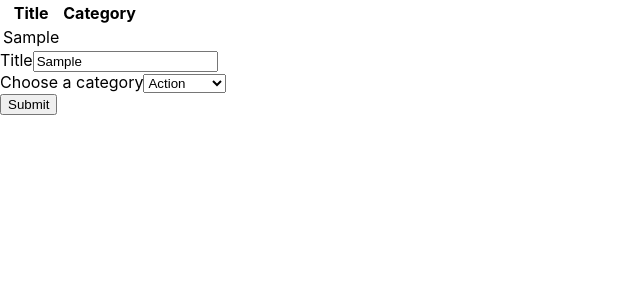
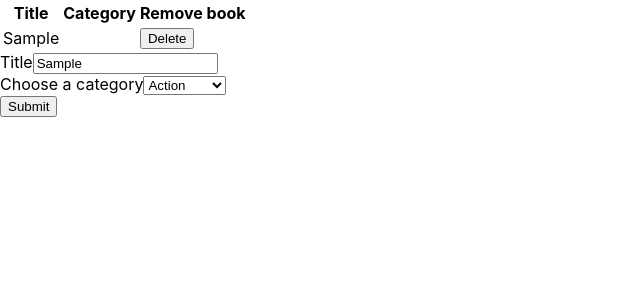
Before and after one commit to NiiazalyDzhumaliev/bookstore, a React (Create React App) app: page / in a window 1280 px wide. Both pictures are taken after typing "Sample" into the empty fields and a click on the input "Submit". Shown: the top 300 px of the page, without its empty margins (0-640 px from the left). Built offline with nearby package versions, Linux system fonts and the light colour scheme.

Commit message:
Implement remove_book action

```diff
--- a/src/actions/index.js
+++ b/src/actions/index.js
@@ -1,11 +1,9 @@
 export const CREATE_BOOK = bookObject => ({
+  ...bookObject,
   type: 'CREATE_BOOK',
-  title: bookObject.title,
-  category: bookObject.category,
 });
 
 export const REMOVE_BOOK = bookObject => ({
   type: 'REMOVE_BOOK',
-  title: bookObject.title,
-  category: bookObject.category,
+  delId: bookObject.id,
 });
--- a/src/components/Book.js
+++ b/src/components/Book.js
@@ -1,17 +1,34 @@
 import PropTypes from 'prop-types';
+import { connect } from 'react-redux';
+import { REMOVE_BOOK } from '../actions';
 
 const Book = props => {
-  const { bookObject } = props;
+  const { bookObject, onDeleteBook } = props;
+
+  const handleClick = () => {
+    onDeleteBook(bookObject);
+  };
+
   return (
     <tr>
       <td>{bookObject.title}</td>
       <td>{bookObject.category}</td>
+      <td>
+        <button type="button" onClick={handleClick}>
+          Delete
+        </button>
+      </td>
     </tr>
   );
 };
 
+const mapDispatchToProps = dispatch => ({
+  onDeleteBook: bookObject => dispatch(REMOVE_BOOK(bookObject)),
+});
+
 Book.propTypes = {
   bookObject: PropTypes.objectOf(PropTypes.any).isRequired,
+  onDeleteBook: PropTypes.func.isRequired,
 };
 
-export default Book;
+export default connect(null, mapDispatchToProps)(Book);
--- a/src/containers/BookList.js
+++ b/src/containers/BookList.js
@@ -10,6 +10,7 @@ const BookList = ({ books }) => (
       <tr>
         <th>Title</th>
         <th>Category</th>
+        <th>Remove book</th>
       </tr>
       {books.map(book => (
         <Book bookObject={book} key={UuidV4()} />
--- a/src/reducers/books.js
+++ b/src/reducers/books.js
@@ -18,9 +18,7 @@ const reducer = (state = initialState, action) => {
         }),
       };
     case REMOVE_BOOK: {
-      const updatedArray = state.books.filter(
-        book => book.id !== action.bookId,
-      );
+      const updatedArray = state.books.filter(book => book.id !== action.delId);
       return {
         ...state,
         books: updatedArray,
```
Also changed, not shown: 1 other file (tests, documents, lock files or other folders).
